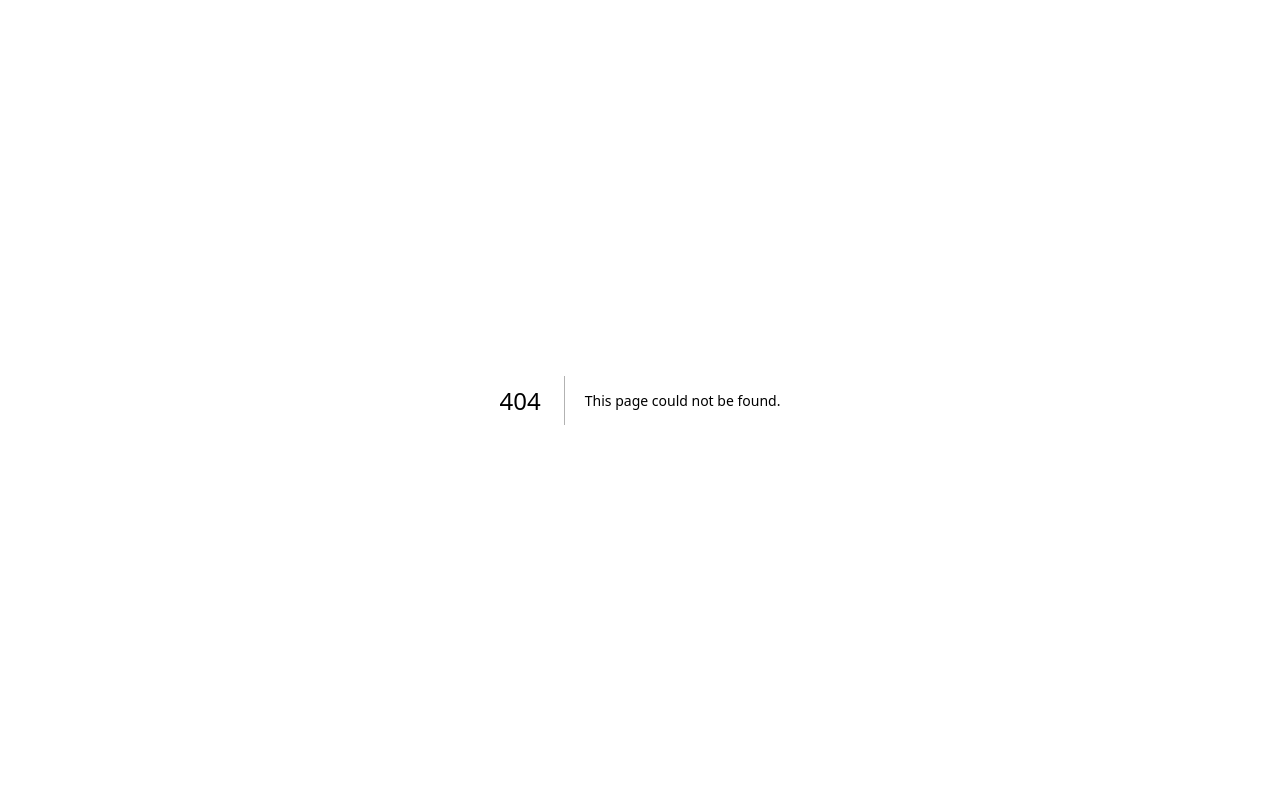
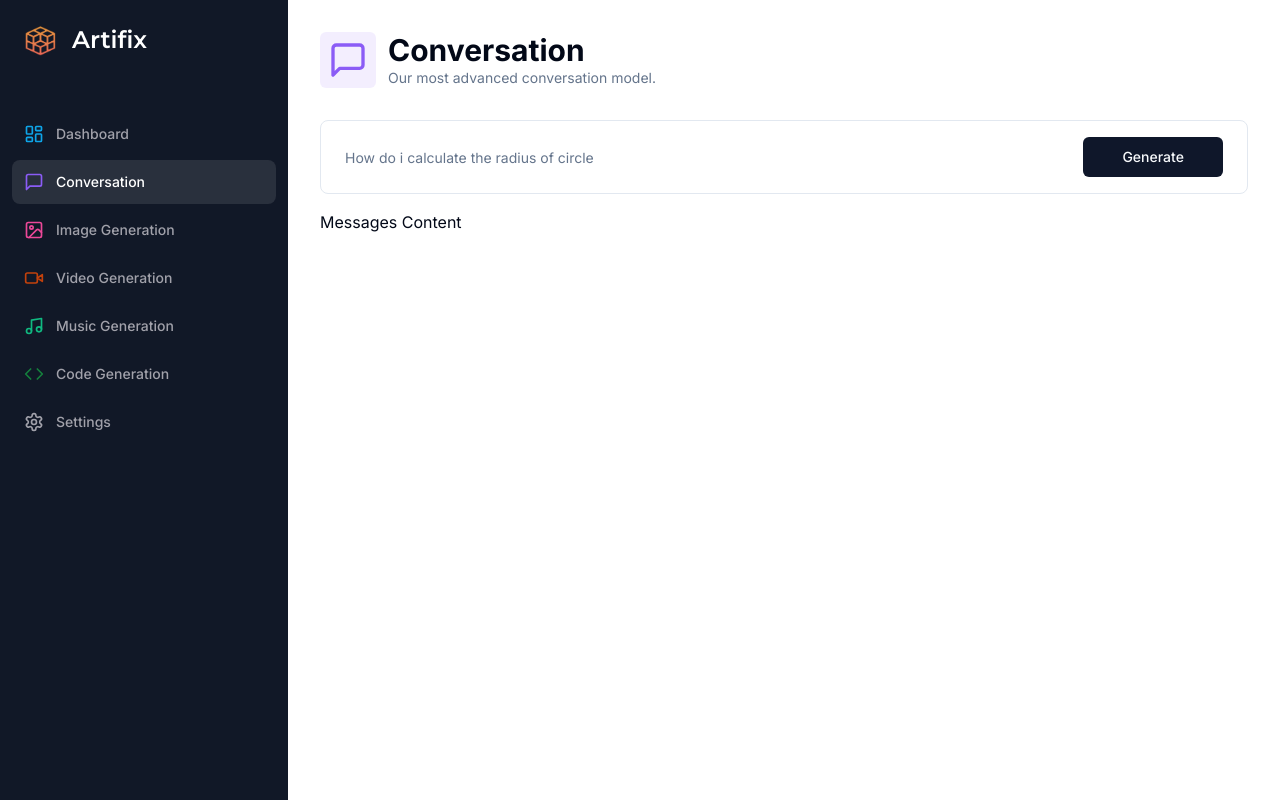
Before and after one commit to sherifzaher/artifix, a Next.js app: page /conversation in a window 1280 px wide. Before the commit this address had no page. Built offline with nearby package versions, Linux system fonts and the light colour scheme.

Commit message:
implement conversation page

```diff
--- /dev/null
+++ b/app/(dashboard)/(routes)/conversation/constants.ts
@@ -0,0 +1,7 @@
+import * as z from 'zod';
+
+export const formSchema = z.object({
+  prompt: z.string().min(1, {
+    message: "Prompt is required."
+  })
+})
--- /dev/null
+++ b/app/(dashboard)/(routes)/conversation/page.tsx
@@ -0,0 +1,67 @@
+"use client";
+
+import * as z from 'zod';
+import {useForm} from "react-hook-form";
+import {MessageSquare} from "lucide-react";
+import {zodResolver} from "@hookform/resolvers/zod";
+
+import Heading from "@/components/heading";
+import {Form, FormControl, FormField, FormItem} from "@/components/ui/form";
+import {Input} from "@/components/ui/input";
+import {Button} from "@/components/ui/button";
+
+import { formSchema } from './constants'
+
+export default function ConversationPage(){
+  const form = useForm<z.infer<typeof formSchema>>({
+    resolver: zodResolver(formSchema),
+    defaultValues: {
+      prompt: "",
+    }
+  });
+
+  const isLoading = form.formState.isSubmitting;
+
+  const onSubmitForm = async (values: z.infer<typeof formSchema>) => {
+    console.log(values);
+  }
+
+  return (
+      <div>
+        <Heading
+          title="Conversation"
+          description="Our most advanced conversation model."
+          icon={MessageSquare}
+          iconColor="text-violet-500"
+          bgColor="bg-violet-500/10"
+        />
+        <div className="px-4 lg:px-8">
+          <div>
+            <Form {...form}>
+              <form onSubmit={form.handleSubmit(onSubmitForm)} className="rounded-lg border w-full p-4 px-3 md:px-6 focus-within:shadow-md grid grid-cols-12 gap-2">
+                <FormField
+                  name="propmt"
+                  render={({ field }) => (
+                    <FormItem className="col-span-12 lg:col-span-10">
+                      <FormControl className="m-0 p-0">
+                        <Input
+                          disabled={isLoading}
+                          className="border-0 outline-none focus-visible:ring-0 focus-visible:ring-transparent"
+                          placeholder="How do i calculate the radius of circle"
+                          {...field}
+                        />
+                      </FormControl>
+                    </FormItem>
+                  ) }
+                />
+                <Button className="col-span-12 lg:col-span-2 w-full" disabled={isLoading}>Generate</Button>
+              </form>
+            </Form>
+          </div>
+          <div className="space-y-4 mt-4">
+            Messages Content
+          </div>
+        </div>
+      </div>
+  )
+}
--- /dev/null
+++ b/components/heading.tsx
@@ -0,0 +1,27 @@
+import {LucideIcon} from "lucide-react";
+
+import {cn} from "@/lib/utils";
+
+interface HeadingProps {
+  title: string;
+  description: string;
+  icon: LucideIcon;
+  iconColor?: string;
+  bgColor?: string;
+}
+
+export default function Heading({ title, description, icon: Icon, iconColor, bgColor }: HeadingProps){
+    return (
+      <div className="px-4 lg:px-8 flex items-center gap-x-3 mb-8">
+        <div className={cn("p-2 w-fit rounded-md", bgColor)}>
+          <Icon className={cn("w-10 h-10", iconColor)} />
+        </div>
+        <div>
+          <h2 className="text-3xl font-bold">
+            {title}
+          </h2>
+          <p className="text-sm text-muted-foreground">{description}</p>
+        </div>
+      </div>
+    )
+}
--- /dev/null
+++ b/components/ui/form.tsx
@@ -0,0 +1,176 @@
+import * as React from "react"
+import * as LabelPrimitive from "@radix-ui/react-label"
+import { Slot } from "@radix-ui/react-slot"
+import {
+  Controller,
+  ControllerProps,
+  FieldPath,
+  FieldValues,
+  FormProvider,
+  useFormContext,
+} from "react-hook-form"
+
+import { cn } from "@/lib/utils"
+import { Label } from "@/components/ui/label"
+
+const Form = FormProvider
+
+type FormFieldContextValue<
+  TFieldValues extends FieldValues = FieldValues,
+  TName extends FieldPath<TFieldValues> = FieldPath<TFieldValues>
+> = {
+  name: TName
+}
+
+const FormFieldContext = React.createContext<FormFieldContextValue>(
+  {} as FormFieldContextValue
+)
+
+const FormField = <
+  TFieldValues extends FieldValues = FieldValues,
+  TName extends FieldPath<TFieldValues> = FieldPath<TFieldValues>
+>({
+  ...props
+}: ControllerProps<TFieldValues, TName>) => {
+  return (
+    <FormFieldContext.Provider value={{ name: props.name }}>
+      <Controller {...props} />
+    </FormFieldContext.Provider>
+  )
+}
+
+const useFormField = () => {
+  const fieldContext = React.useContext(FormFieldContext)
+  const itemContext = React.useContext(FormItemContext)
+  const { getFieldState, formState } = useFormContext()
+
+  const fieldState = getFieldState(fieldContext.name, formState)
+
+  if (!fieldContext) {
+    throw new Error("useFormField should be used within <FormField>")
+  }
+
+  const { id } = itemContext
+
+  return {
+    id,
+    name: fieldContext.name,
+    formItemId: `${id}-form-item`,
+    formDescriptionId: `${id}-form-item-description`,
+    formMessageId: `${id}-form-item-message`,
+    ...fieldState,
+  }
+}
+
+type FormItemContextValue = {
+  id: string
+}
+
+const FormItemContext = React.createContext<FormItemContextValue>(
+  {} as FormItemContextValue
+)
+
+const FormItem = React.forwardRef<
+  HTMLDivElement,
+  React.HTMLAttributes<HTMLDivElement>
+>(({ className, ...props }, ref) => {
+  const id = React.useId()
+
+  return (
+    <FormItemContext.Provider value={{ id }}>
+      <div ref={ref} className={cn("space-y-2", className)} {...props} />
+    </FormItemContext.Provider>
+  )
+})
+FormItem.displayName = "FormItem"
+
+const FormLabel = React.forwardRef<
+  React.ElementRef<typeof LabelPrimitive.Root>,
+  React.ComponentPropsWithoutRef<typeof LabelPrimitive.Root>
+>(({ className, ...props }, ref) => {
+  const { error, formItemId } = useFormField()
+
+  return (
+    <Label
+      ref={ref}
+      className={cn(error && "text-destructive", className)}
+      htmlFor={formItemId}
+      {...props}
+    />
+  )
+})
+FormLabel.displayName = "FormLabel"
+
+const FormControl = React.forwardRef<
+  React.ElementRef<typeof Slot>,
+  React.ComponentPropsWithoutRef<typeof Slot>
+>(({ ...props }, ref) => {
+  const { error, formItemId, formDescriptionId, formMessageId } = useFormField()
+
+  return (
+    <Slot
+      ref={ref}
+      id={formItemId}
+      aria-describedby={
+        !error
+          ? `${formDescriptionId}`
+          : `${formDescriptionId} ${formMessageId}`
+      }
+      aria-invalid={!!error}
+      {...props}
+    />
+  )
+})
+FormControl.displayName = "FormControl"
+
+const FormDescription = React.forwardRef<
+  HTMLParagraphElement,
+  React.HTMLAttributes<HTMLParagraphElement>
+>(({ className, ...props }, ref) => {
+  const { formDescriptionId } = useFormField()
+
+  return (
+    <p
+      ref={ref}
+      id={formDescriptionId}
+      className={cn("text-sm text-muted-foreground", className)}
+      {...props}
+    />
+  )
+})
+FormDescription.displayName = "FormDescription"
+
+const FormMessage = React.forwardRef<
+  HTMLParagraphElement,
+  React.HTMLAttributes<HTMLParagraphElement>
+>(({ className, children, ...props }, ref) => {
+  const { error, formMessageId } = useFormField()
+  const body = error ? String(error?.message) : children
+
+  if (!body) {
+    return null
+  }
+
+  return (
+    <p
+      ref={ref}
+      id={formMessageId}
+      className={cn("text-sm font-medium text-destructive", className)}
+      {...props}
+    >
+      {body}
+    </p>
+  )
+})
+FormMessage.displayName = "FormMessage"
+
+export {
+  useFormField,
+  Form,
+  FormItem,
+  FormLabel,
+  FormControl,
+  FormDescription,
+  FormMessage,
+  FormField,
+}
--- /dev/null
+++ b/components/ui/input.tsx
@@ -0,0 +1,25 @@
+import * as React from "react"
+
+import { cn } from "@/lib/utils"
+
+export interface InputProps
+  extends React.InputHTMLAttributes<HTMLInputElement> {}
+
+const Input = React.forwardRef<HTMLInputElement, InputProps>(
+  ({ className, type, ...props }, ref) => {
+    return (
+      <input
+        type={type}
+        className={cn(
+          "flex h-10 w-full rounded-md border border-input bg-background px-3 py-2 text-sm ring-offset-background file:border-0 file:bg-transparent file:text-sm file:font-medium placeholder:text-muted-foreground focus-visible:outline-none focus-visible:ring-2 focus-visible:ring-ring focus-visible:ring-offset-2 disabled:cursor-not-allowed disabled:opacity-50",
+          className
+        )}
+        ref={ref}
+        {...props}
+      />
+    )
+  }
+)
+Input.displayName = "Input"
+
+export { Input }
--- /dev/null
+++ b/components/ui/label.tsx
@@ -0,0 +1,26 @@
+"use client"
+
+import * as React from "react"
+import * as LabelPrimitive from "@radix-ui/react-label"
+import { cva, type VariantProps } from "class-variance-authority"
+
+import { cn } from "@/lib/utils"
+
+const labelVariants = cva(
+  "text-sm font-medium leading-none peer-disabled:cursor-not-allowed peer-disabled:opacity-70"
+)
+
+const Label = React.forwardRef<
+  React.ElementRef<typeof LabelPrimitive.Root>,
+  React.ComponentPropsWithoutRef<typeof LabelPrimitive.Root> &
+    VariantProps<typeof labelVariants>
+>(({ className, ...props }, ref) => (
+  <LabelPrimitive.Root
+    ref={ref}
+    className={cn(labelVariants(), className)}
+    {...props}
+  />
+))
+Label.displayName = LabelPrimitive.Root.displayName
+
+export { Label }
--- a/package.json
+++ b/package.json
@@ -10,7 +10,9 @@
   },
   "dependencies": {
     "@clerk/nextjs": "^4.23.0",
+    "@hookform/resolvers": "^3.1.1",
     "@radix-ui/react-dialog": "^1.0.4",
+    "@radix-ui/react-label": "^2.0.2",
     "@radix-ui/react-slot": "^1.0.2",
     "@types/node": "20.4.4",
     "@types/react": "18.2.15",
@@ -25,9 +27,11 @@
     "postcss": "8.4.27",
     "react": "18.2.0",
     "react-dom": "18.2.0",
+    "react-hook-form": "^7.45.2",
     "tailwind-merge": "^1.14.0",
     "tailwindcss": "3.3.3",
     "tailwindcss-animate": "^1.0.6",
-    "typescript": "5.1.6"
+    "typescript": "5.1.6",
+    "zod": "^3.21.4"
   }
 }
```
Also changed, not shown: 1 other file (tests, documents, lock files or other folders).
